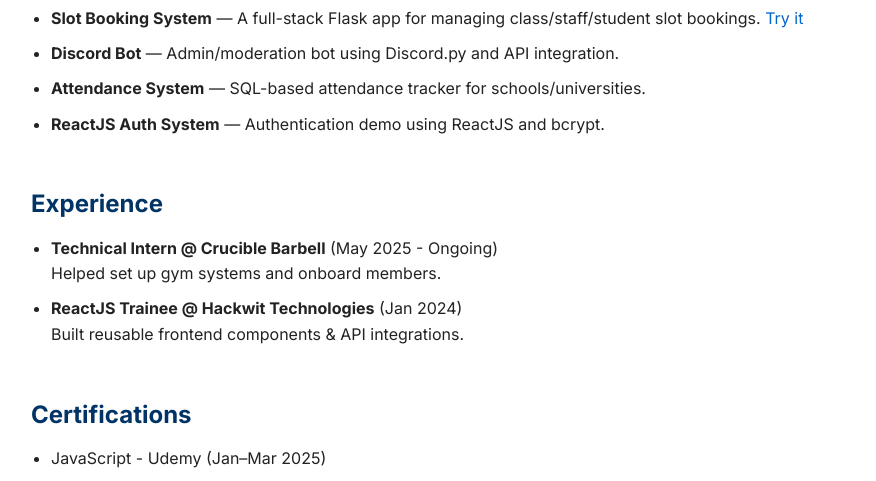
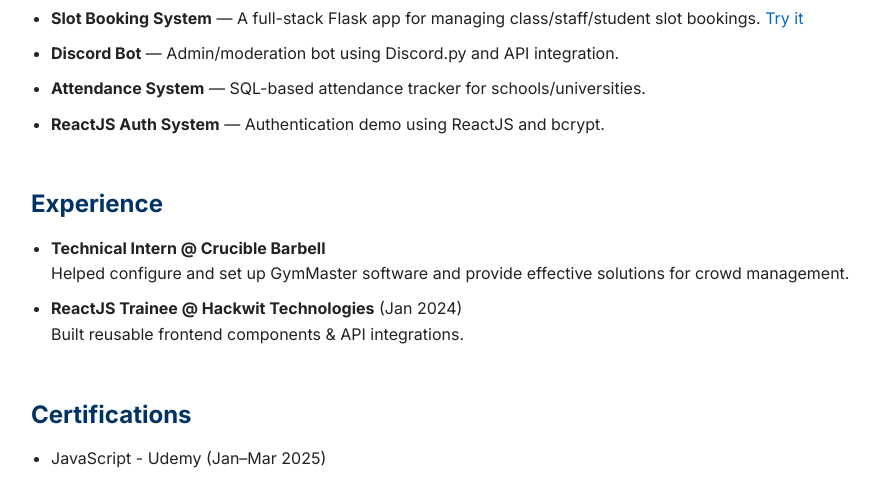
Before and after one commit to adhvait7/SlotBookingApp, a Flask app: page / in a window 1280 px wide. Shown: the part 622-1103 px from the top of the page, without its empty margins (179-1055 px from the left). Run offline with Flask 3, Linux system fonts and the light colour scheme; parts of the project's set-up code (start-up, migrations or seed data) failed here and were passed over.

Commit message:
Updated resume

```diff
--- a/templates/index.html
+++ b/templates/index.html
@@ -127,9 +127,9 @@
       <h2>Experience</h2>
       <ul>
         <li>
-          <strong>Technical Intern @ Crucible Barbell</strong> (May 2025 -
-          Ongoing)<br />
-          Helped set up gym systems and onboard members.
+          <strong>Technical Intern @ Crucible Barbell</strong><br />
+          Helped configure and set up GymMaster software and provide effective
+          solutions for crowd management.
         </li>
         <li>
           <strong>ReactJS Trainee @ Hackwit Technologies</strong> (Jan 2024)<br />
```
